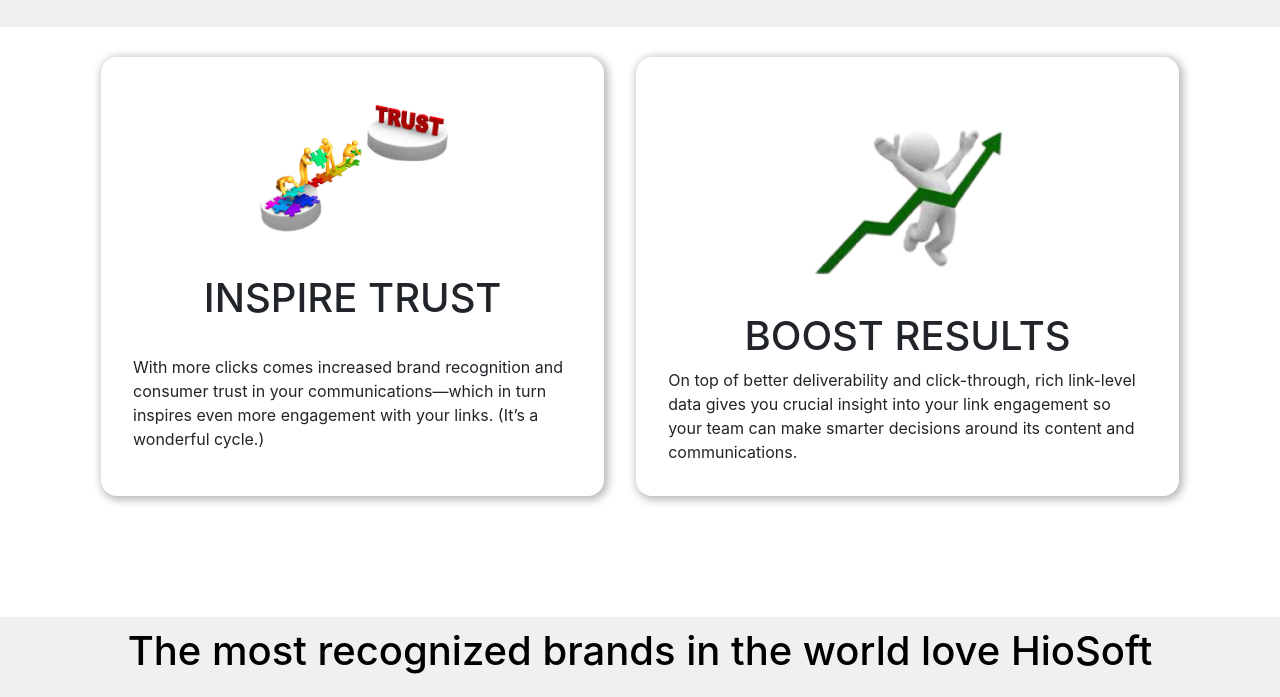
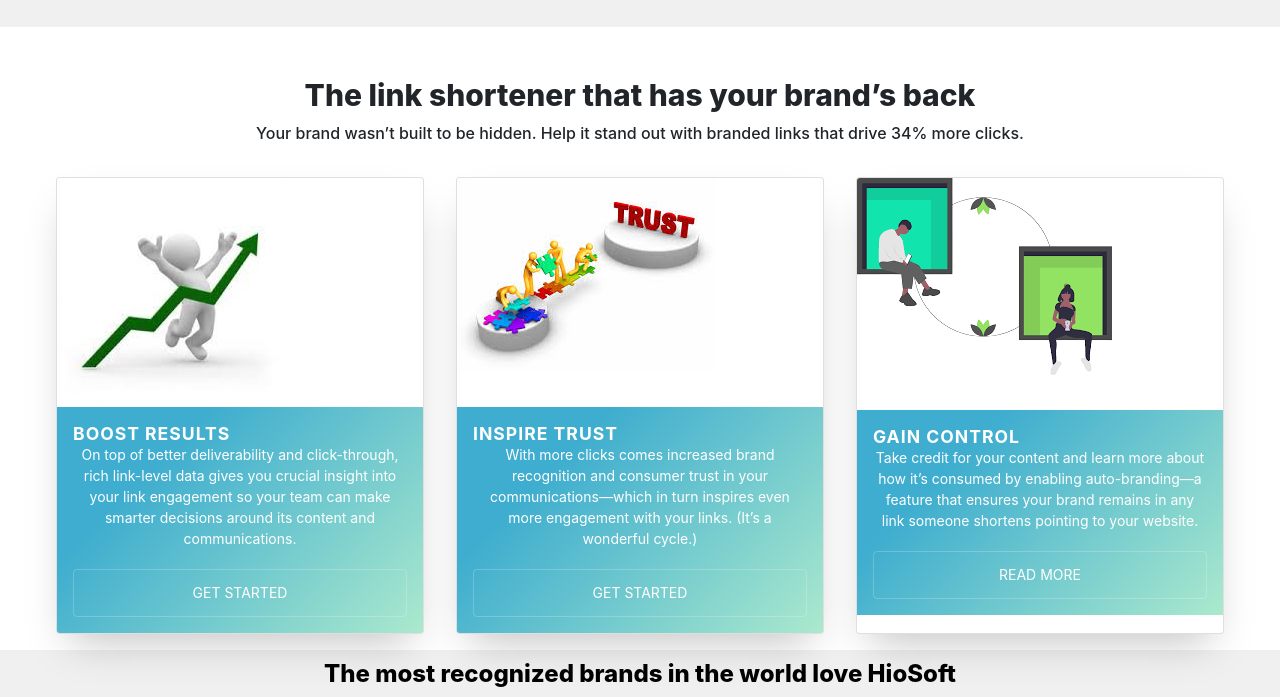
Before and after one commit to AwaabSingh/HioSoft, a plain HTML site: page index.html in a window 1280 px wide. Shown: the part 1752-2449 px from the top of the page. Drawn offline with nearby package versions, Linux system fonts and the light colour scheme; grey boxes are pictures that could not be loaded.

Commit message:
home page done

```diff
--- a/assets/css/main.css
+++ b/assets/css/main.css
@@ -172,9 +172,11 @@ header {
     padding: 250px 0 200px;
 }
 
-.banner .container .row h1 {
+.banner .container .row #head {
     font-weight:  800;
     color: #bdcff8;
+    font-size: 30px;
+    padding-right: 12rem;
 }
 .banner .container .row h2 {
     font-weight:  800;
@@ -219,6 +221,21 @@ header {
 }
 
 @media (max-width: 575px) {
+    .banner .container .row #head {
+        font-weight:  ;
+        color: #bdcff8;
+
+        text-align: center;
+    }
+    .banner .container .row h2 {
+        font-weight:  800;
+        font-size: 25px;
+        color: #dbdbdb;
+    }
+    .banner .container .row p {
+        font-weight:  500;
+        color: #dbdbcd;
+    }
     .container .banner-form-group {
         padding: 50px 15px 45px;
     }
@@ -539,40 +556,9 @@ a {
     text-transform: uppercase;
 }
 
-/* .sec-2 .container .card1 .info {
-    display:  inline-block;
-    position: absolute;
-    top: -2px;
-    right: -2px;
-    padding:  0.5rem 1.1rem;
-    border-radius:  50%;
-    cursor: pointer;
-    z-index:  2;
-    opacity: 1;
-    transition: opacity 300ms ease-out;
-    color: #606060;
-}
 
-.sec-2 .container .card1 .info:hover {
-    opacity: 0;
-}
 
-.sec-2 .container .card1 .answer {
-    display: grid;
-    place-items: center;
-    position: absolute;
-    top: 0;
-    right: 0;
-    bottom: 0;
-    left: 0;
-    padding:  2em;
-    height: 100%;
-    border-radius: 1rem;
-    background-color: #41f2ff;
-    clip: circle(12% at 100% 0%);
-    transition: all 300ms ease-in-out;
-    z-index: 1;
-} */
+
 
 @media only screen and (max-width: 600px) {
     .sec-2 .container {
@@ -587,6 +573,7 @@ a {
 .brand {
     background-color: #F0F0F0;
     height: 30vh;
+    font-size: 800;
 }
 .brand h1 {
     text-align: center;
@@ -635,13 +622,26 @@ a {
 
     @media only screen and (max-width: 600px) {
         .brand {
-           margin-top: 70%;
+           padding-top: 10%;
+           padding-bottom: 80%;
            width: auto;
         }
 
         .brand h1 {
             font-size: 30px;
         }
+    }
+
+    @media only screen and (max-device-width: 340px) {
+        .brand {
+            margin-top: 70%;
+            padding-top:100% ;
+            height: 50vh;
+         }
+
+         .brand h1 {
+             font-size: 30px;
+         }
     }
 
     .site-footer
@@ -806,4 +806,123 @@ a {
     margin-right:0;
     font-weight:600
   }
+
+
 }
+
+@media only screen and (max-width: 480px), only screen and (max-device-width: 480px) {
+    .container .banner-form .p {
+        font-size: 20px;
+    }
+}
+
+.main{
+    max-width: 1200px;
+    margin: 0 auto;
+  }
+
+  h1 {
+      font-size: 24px;
+      font-weight: 400;
+      text-align: center;
+  }
+
+  img {
+    height: auto;
+    max-width: 100%;
+    vertical-align: middle;
+  }
+
+  .btn {
+    color: #ffffff;
+    padding: 0.8rem;
+    font-size: 14px;
+    text-transform: uppercase;
+    border-radius: 4px;
+    font-weight: 400;
+    display: block;
+    width: 100%;
+    cursor: pointer;
+    border: 1px solid rgba(255, 255, 255, 0.2);
+    background: transparent;
+  }
+
+  .btn:hover {
+    background-color: rgba(255, 255, 255, 0.12);
+  }
+
+  .cards {
+    display: flex;
+    flex-wrap: wrap;
+    list-style: none;
+    margin: 0;
+    padding: 0;
+  }
+
+  .cards_item {
+    display: flex;
+    padding: 1rem;
+  }
+
+  @media (min-width: 40rem) {
+    .cards_item {
+      width: 50%;
+    }
+  }
+
+  @media (min-width: 56rem) {
+    .cards_item {
+      width: 33.3333%;
+    }
+  }
+
+  .info-card {
+      margin-top: 50px;
+  }
+
+  .info-card h1 {
+      font-size: 30px;
+      font-weight: 800;
+  }
+  .info-card p {
+      text-align: center;
+      font-weight: 500;
+  }
+  .info-card .card {
+    background-color: white;
+    border-radius: 0.25rem;
+    box-shadow: 0 20px 40px -14px rgba(0, 0, 0, 0.25);
+    display: flex;
+    flex-direction: column;
+    overflow: hidden;
+  }
+
+  .info-card .card_content {
+    padding: 1rem;
+    background-color: #abe9cd;
+    background-image: linear-gradient(315deg, #abe9cd 0%, #3eadcf 74%);
+
+  }
+
+  .info-card .card_title {
+    color: #ffffff;
+    font-size: 1.1rem;
+    font-weight: 700;
+    letter-spacing: 1px;
+    text-transform: capitalize;
+    margin: 0px;
+  }
+
+  .info-card .card_text {
+    color: #ffffff;
+    font-size: 0.875rem;
+    line-height: 1.5;
+    margin-bottom: 1.25rem;
+    font-weight: 400;
+  }
+  .info-card .made_by{
+    font-weight: 400;
+    font-size: 13px;
+    margin-top: 35px;
+    text-align: center;
+  }
--- a/index.html
+++ b/index.html
@@ -74,7 +74,7 @@
                 <div class="container">
                     <div class="row">
                         <div class="col-sm-6">
-                            <h1> HIOSOFT SHORTENER</h1>
+                            <h2 id="head"> HIOSOFT SHORTENER</h2>
                             <h2>Short Links, Big Results</h2>
                             <p>
                                 A URL shortener built with powerful tools to help you grow and protect your brand.
@@ -199,7 +199,7 @@
         </div>
     </section>
 
-    <section class="sec-2">
+    <!-- <section class="sec-2">
         <div class="container">
             <div class="card1">
                 <img src="assets/img/trust-removebg-preview.png" alt="" style="width: 50%;">
@@ -213,7 +213,7 @@
                 </div>
             </div>
 
-            <div class="card1">
+            <div class="card1 down">
                 <img src="/assets/img/boost-removebg-preview.png" alt="" style="width: 50%;">
                 <h1>Boost results</h1>
                 <div class="answer">
@@ -227,10 +227,56 @@
 
 
         </div>
-    </section>
+    </section>  -->
+
+
+   <section class="info-card">
+         <div class="main">
+           <h1> The link shortener that has your brand’s back </h1>
+           <p> Your brand wasn’t built to be hidden. Help it stand out with branded links that drive 34% more clicks. </p>
+           <ul class="cards">
+             <li class="cards_item">
+               <div class="card">
+                 <div class="card_image"><img src="assets/img/boost.jpg"></div>
+                 <div class="card_content" style="margin-top: 4px;">
+                   <h2 class="card_title"> BOOST RESULTS </h2>
+                   <p class="card_text">
+                    On top of better deliverability and click-through, rich link-level data gives you crucial insight into your link engagement so your team can make smarter decisions around its content and communications.
+                   </p>
+                   <button class="btn card_btn"> Get Started </button>
+                 </div>
+               </div>
+             </li>
+             <li class="cards_item" >
+               <div class="card">
+                 <div class="card_image"><img src="assets/img/trust.jpg" ></div>
+                 <div class="card_content" style="margin-top: 35px;">
+                   <h2 class="card_title"> INSPIRE TRUST</h2>
+                   <p class="card_text">
+                    With more clicks comes increased brand recognition and consumer trust in your communications—which in turn inspires even more engagement with your links. (It’s a wonderful cycle.)
+                   </p>
+                   <button class="btn card_btn">Get Started </button>
+                 </div>
+               </div>
+             </li>
+             <li class="cards_item">
+               <div class="card">
+                 <div class="card_image"><img src="assets/img/gc-removebg-preview.png"></div>
+                 <div class="card_content" style="margin-top: 35px;">
+                   <h2 class="card_title">GAIN CONTROL</h2>
+                   <p class="card_text">
+                    Take credit for your content and learn more about how it’s consumed by enabling auto-branding—a feature that ensures your brand remains in any link someone shortens pointing to your website.
+                   </p>
+                   <button class="btn card_btn">Read More</button>
+                 </div>
+               </div>
+             </li>
+           </ul>
+         </div>
+   </section>
 
     <section class="brand">
-        <h1> The most recognized brands in the world love HioSoft </h1>
+        <h1 style="font-weight: 800;"> The most recognized brands in the world love HioSoft </h1>
         <ul class="logos-flex-container">
             <li class="logos-flex-item">
               <a href=""><img src="http://protosketch.io/wp-content/themes/ps/LandingPage/img/app-advice-vector-svg-logo.svg"/></a>
```
Also changed, not shown: assets/img/gc-removebg-preview.png (added).
